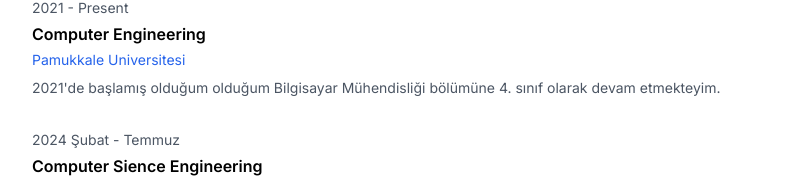
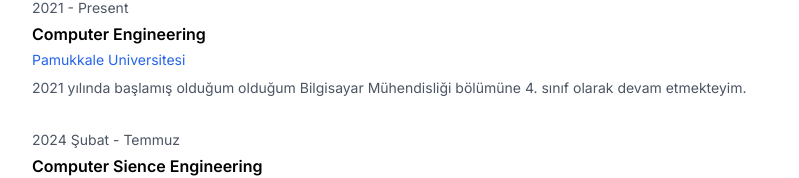
Before and after one commit to Sivellexfc/personal-website, a Next.js app: page / in a window 1280 px wide. Shown: the part 708-886 px from the top of the page, without its empty margins (240-1039 px from the left). Built offline with nearby package versions, Linux system fonts and the light colour scheme.

Commit message:
Update page.tsx

```diff
--- a/app/page.tsx
+++ b/app/page.tsx
@@ -202,7 +202,7 @@ export default function Home() {
                   </div>
                 </div>
                 <p className="text-gray-600 dark:text-gray-400 text-sm">
-                  2021'de başlamış olduğum olduğum Bilgisayar Mühendisliği bölümüne 4. sınıf olarak devam etmekteyim.
+                  2021 yılında başlamış olduğum olduğum Bilgisayar Mühendisliği bölümüne 4. sınıf olarak devam etmekteyim.
                 </p>
               </div>
 
```
